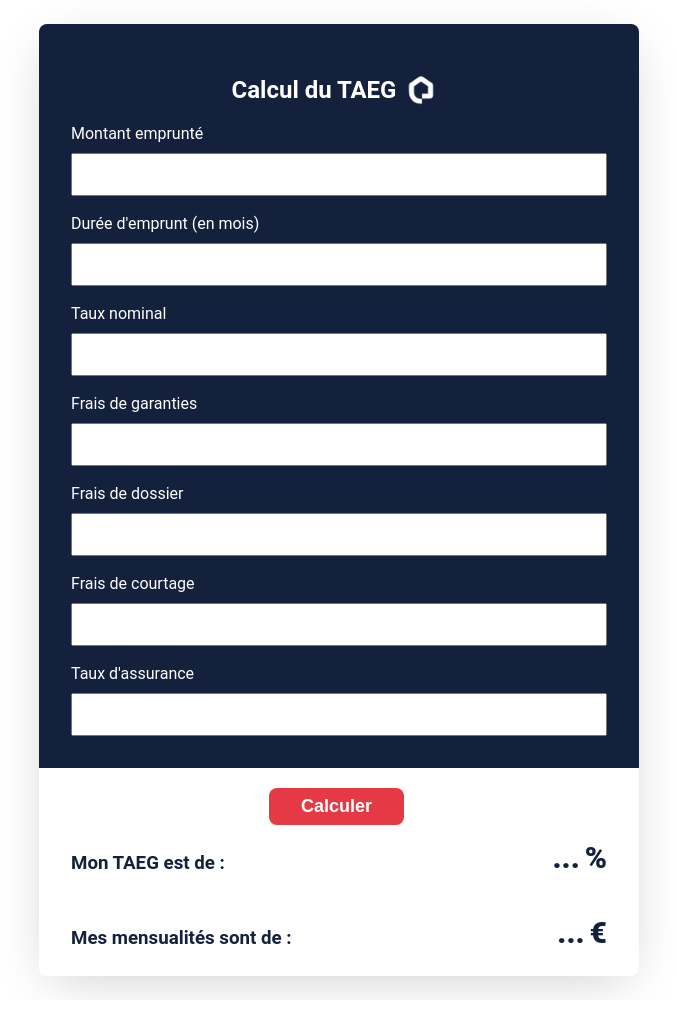
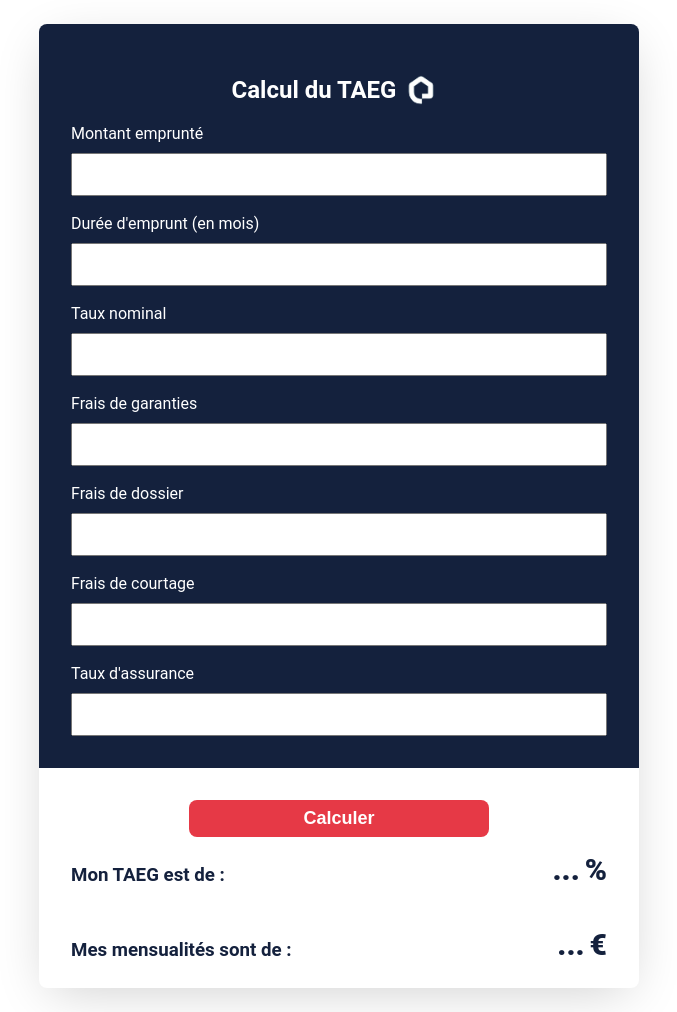
Before and after one commit to Athellan/TestTechnique, a plain HTML site: page index.html in a window 1280 px wide. Shown: the whole page, without its empty margins (301-978 px from the left). Drawn offline with Linux system fonts and the light colour scheme.

Commit message:
finition aux oignons

```diff
--- a/index.html
+++ b/index.html
@@ -47,7 +47,10 @@
         </form>
     </div>
 
+
+    <div id="btnContainer">
     <button id="calculate-btn" class="calculate-btn">Calculer</button>
+    </div>
 
     <div class="result">
         <h3>Mon TAEG est de :</h3>
--- a/style.css
+++ b/style.css
@@ -95,9 +95,14 @@
     margin-left: 5px;
 }
 
+#btnContainer {
+display: flex;
+justify-content: center;
+}
 
 .loan-calculator .calculate-btn {
-    margin: 20px 0px 0px 230px;
+    width: 50%;
+    margin-top: 2rem;
     background: #e63946;
     color: #fff;
     border: none;
```
